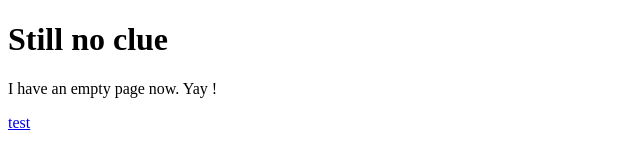
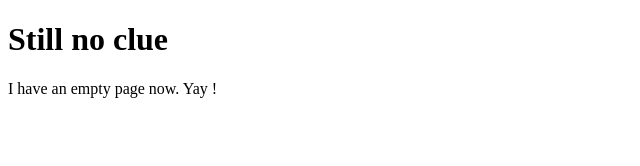
Before and after one commit to jdesiderio/jdesiderio.github.io, a plain HTML site: page index.html in a window 1280 px wide. Shown: the full height of the page, 0-640 px from the left. Drawn offline with Linux system fonts and the light colour scheme.

Commit message:
original

```diff
--- a/index.html
+++ b/index.html
@@ -3,6 +3,5 @@
 <body>
 <h1>Still no clue</h1>
 <p>I have an empty page now. Yay !</p>
-<a href="jdesiderio/Postdoc_list/postdoc.html">test</a>
 </body>
 </html>
```
